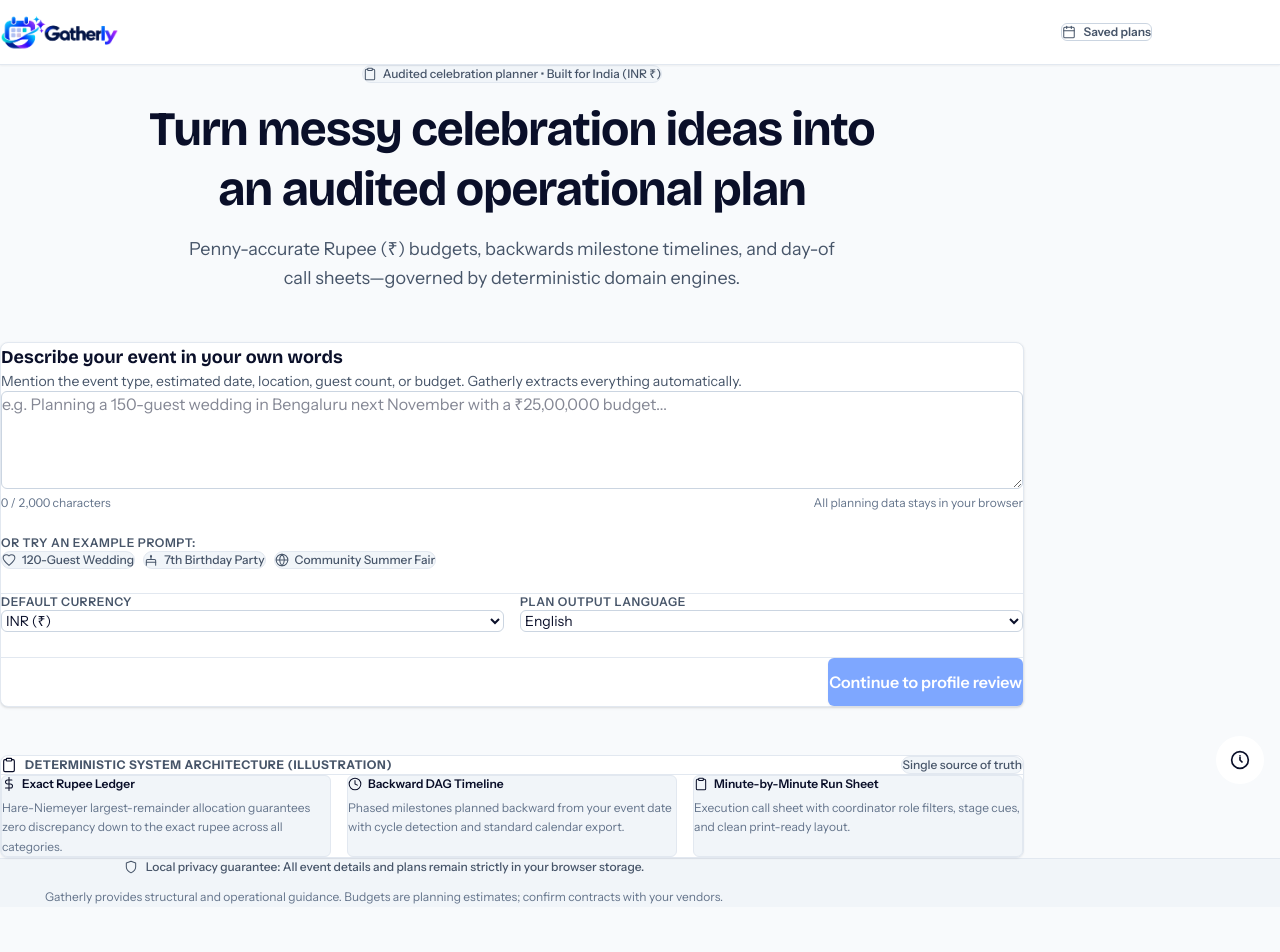
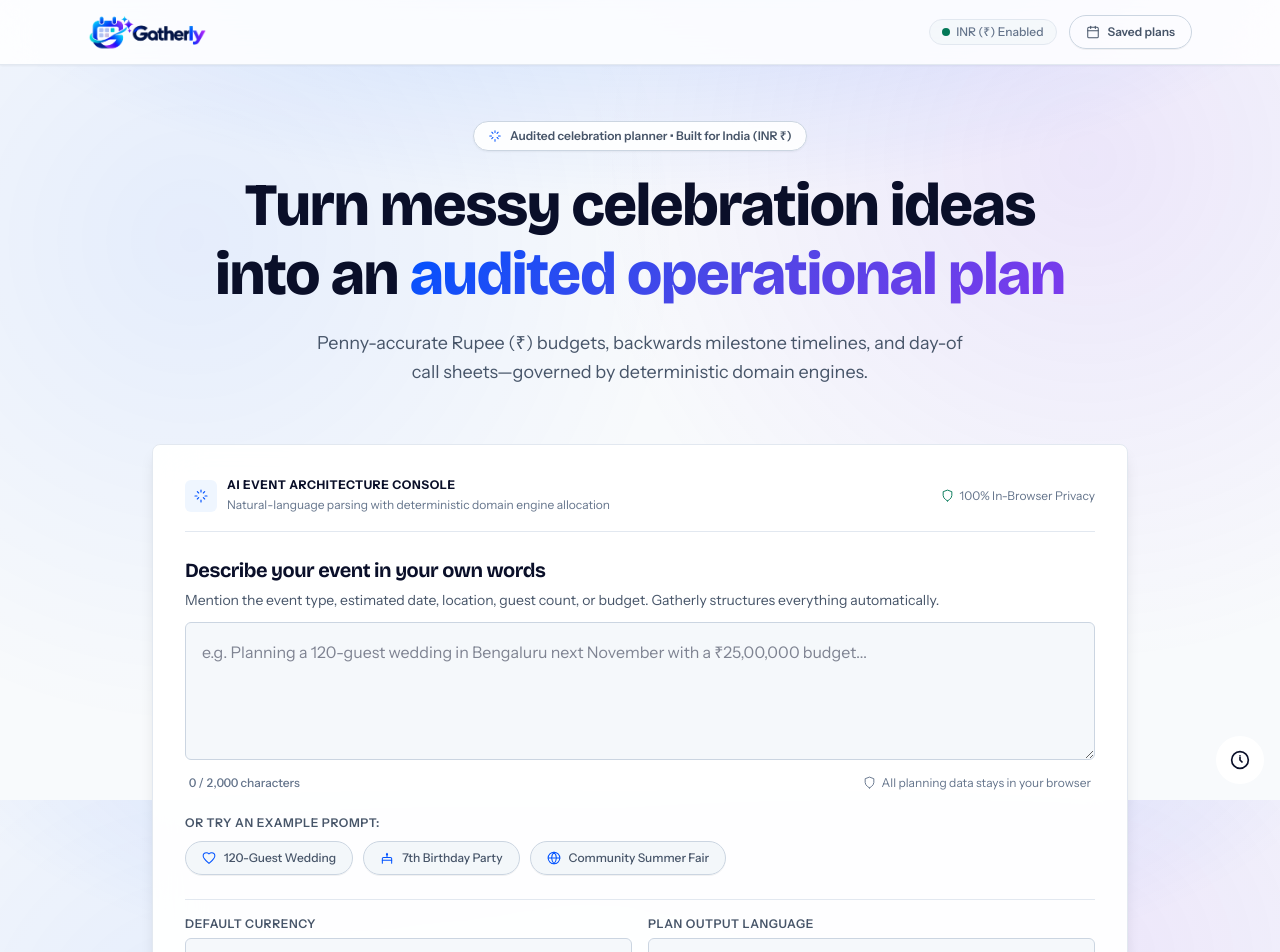
Before and after one commit to rupakbera21/gatherly, a Next.js app: page / in a window 1280 px wide. Shown: the top 952 px of the page. Before the commit the page ends 907 px from the top, so only its background shows below. Built offline with nearby package versions, Linux system fonts and the light colour scheme.

Commit message:
style(brand): elevate luxury studio aesthetic, contrast-proof dark logo, and font rendering

```diff
--- a/src/app/globals.css
+++ b/src/app/globals.css
@@ -92,8 +92,8 @@
   --motion-normal: 240ms cubic-bezier(0.16, 1, 0.3, 1);
 
   /* ---- Fonts ---- */
-  --font-family-display: var(--font-display), 'Bricolage Grotesque', system-ui, -apple-system, sans-serif;
-  --font-family-body: var(--font-body), 'Instrument Sans', var(--font-noto), 'Noto Sans', system-ui, sans-serif;
+  --font-family-display: var(--font-bricolage), 'Bricolage Grotesque', system-ui, -apple-system, sans-serif;
+  --font-family-body: var(--font-instrument), 'Instrument Sans', var(--font-noto), 'Noto Sans', system-ui, sans-serif;
   --font-dyslexia: 'OpenDyslexic', 'Comic Sans MS', cursive;
   --font-scale: 1;
 }
@@ -337,23 +337,65 @@
 .text-brand {
   color: var(--primary);
 }
+.text-brand-gradient {
+  background-image: linear-gradient(135deg, #0052ff 0%, #4f46e5 50%, #7c3aed 100%);
+  -webkit-background-clip: text;
+  background-clip: text;
+  color: transparent;
+}
+
+/* Brand Logo Dynamic Theme Switcher */
+.brand-logo-light {
+  display: block;
+}
+.brand-logo-dark {
+  display: none;
+}
+
+@media (prefers-color-scheme: dark) {
+  :root:not([data-theme="light"]) .brand-logo-light {
+    display: none !important;
+  }
+  :root:not([data-theme="light"]) .brand-logo-dark {
+    display: block !important;
+  }
+  :root:not([data-theme="light"]) .text-brand-gradient {
+    background-image: linear-gradient(135deg, #60a5fa 0%, #818cf8 50%, #c084fc 100%);
+  }
+}
+
+[data-theme="dark"] .brand-logo-light {
+  display: none !important;
+}
+[data-theme="dark"] .brand-logo-dark {
+  display: block !important;
+}
+[data-theme="dark"] .text-brand-gradient {
+  background-image: linear-gradient(135deg, #60a5fa 0%, #818cf8 50%, #c084fc 100%);
+}
+
+[data-theme="light"] .brand-logo-light {
+  display: block !important;
+}
+[data-theme="light"] .brand-logo-dark {
+  display: none !important;
+}
 
 /* ============================================================
    Global Base & Typography
    ============================================================ */
 
-*,
-*::before,
-*::after {
-  box-sizing: border-box;
-  margin: 0;
-  padding: 0;
-}
-
 html {
   font-size: calc(16px * var(--font-scale));
   scroll-behavior: smooth;
   -webkit-text-size-adjust: 100%;
+  box-sizing: border-box;
+}
+
+*,
+*::before,
+*::after {
+  box-sizing: inherit;
 }
 
 body {
@@ -361,6 +403,12 @@ body {
   font-size: 0.9375rem; /* 15px */
   line-height: 1.5;
   background-color: var(--bg-canvas);
+  background-image:
+    radial-gradient(ellipse 80% 50% at 50% -10%, rgba(0, 82, 255, 0.18), transparent 70%),
+    radial-gradient(circle at 85% 20%, rgba(124, 58, 237, 0.1), transparent 40%),
+    radial-gradient(circle at 15% 30%, rgba(0, 82, 255, 0.08), transparent 40%);
+  background-repeat: no-repeat;
+  background-attachment: fixed;
   color: var(--text-primary);
   min-height: 100dvh;
   -webkit-font-smoothing: antialiased;
--- a/src/app/layout.tsx
+++ b/src/app/layout.tsx
@@ -13,13 +13,13 @@ import { AccessibilityToolbar } from "@/components/AccessibilityToolbar";
 const bricolage = Bricolage_Grotesque({
   subsets: ["latin", "latin-ext"],
   display: "swap",
-  variable: "--font-display",
+  variable: "--font-bricolage",
 });
 
 const instrument = Instrument_Sans({
   subsets: ["latin", "latin-ext"],
   display: "swap",
-  variable: "--font-body",
+  variable: "--font-instrument",
 });
 
 const notoSans = Noto_Sans({
--- a/src/app/page.tsx
+++ b/src/app/page.tsx
@@ -18,15 +18,19 @@ export const metadata: Metadata = {
 
 export default function HomePage() {
   return (
-    <main id="main-content" tabIndex={-1} className="min-h-screen bg-canvas text-primary">
-      {/* Top Application Header */}
-      <header className="w-full border-b border-border-subtle bg-surface/90 backdrop-blur-md sticky top-0 z-30 shadow-xs">
+    <main id="main-content" tabIndex={-1} className="min-h-screen text-primary relative selection:bg-primary/20 selection:text-primary">
+      {/* Top Application Header with Glassmorphism */}
+      <header className="w-full border-b border-border-subtle bg-surface/85 backdrop-blur-xl sticky top-0 z-30 shadow-xs">
         <div className="max-w-6xl mx-auto px-4 sm:px-6 h-16 flex items-center justify-between">
           <BrandLogo size="md" />
           <div className="flex items-center gap-3">
+            <div className="hidden sm:inline-flex items-center gap-1.5 px-3 py-1 rounded-full border border-border-subtle bg-surface-elevated/60 text-xs font-medium text-tertiary">
+              <span className="w-2 h-2 rounded-full bg-status-success inline-block" aria-hidden />
+              <span>INR (₹) Enabled</span>
+            </div>
             <Link
               href="/events"
-              className="text-xs font-semibold px-3.5 py-2 rounded-control border border-border-strong text-secondary hover:text-primary hover:bg-surface-elevated transition-colors no-underline flex items-center gap-2"
+              className="text-xs font-semibold px-4 py-2 rounded-full border border-border-strong text-secondary hover:text-primary hover:border-primary hover:bg-surface-elevated transition-all no-underline flex items-center gap-2 shadow-2xs"
             >
               <Icon name="calendar" size={14} aria-hidden />
               <span>Saved plans</span>
@@ -36,78 +40,104 @@ export default function HomePage() {
       </header>
 
       {/* Main Command Center & Intake */}
-      <div className="max-w-5xl mx-auto px-4 sm:px-6 pt-12 pb-20 flex flex-col gap-12">
-        {/* Focused Hero Section */}
-        <section className="text-center flex flex-col items-center gap-4">
-          <Badge variant="neutral" icon="clipboard">
-            Audited celebration planner • Built for India (INR ₹)
-          </Badge>
-          <h1 className="text-3xl sm:text-4xl lg:text-5xl font-bold font-display text-primary tracking-tight max-w-3xl leading-tight">
-            Turn messy celebration ideas into an audited operational plan
+      <div className="max-w-5xl mx-auto px-4 sm:px-6 pt-10 sm:pt-14 pb-20 flex flex-col gap-12 sm:gap-14">
+        {/* Focused Hero Section with Brand Gradient */}
+        <section className="text-center flex flex-col items-center gap-4 sm:gap-5">
+          <div className="inline-flex items-center gap-2 px-3.5 py-1.5 rounded-full border border-border-strong bg-surface/90 backdrop-blur-md text-xs font-semibold text-secondary shadow-xs">
+            <Icon name="sparkles" size={14} className="text-brand" aria-hidden />
+            <span>Audited celebration planner • Built for India (INR ₹)</span>
+          </div>
+
+          <h1 className="text-3xl sm:text-5xl lg:text-6xl font-extrabold font-display text-primary tracking-tight max-w-4xl leading-[1.15]">
+            Turn messy celebration ideas into an{" "}
+            <span className="text-brand-gradient">audited operational plan</span>
           </h1>
+
           <p className="text-secondary text-base sm:text-lg max-w-2xl leading-relaxed">
             Penny-accurate Rupee (₹) budgets, backwards milestone timelines, and day-of call sheets—governed by deterministic domain engines.
           </p>
         </section>
 
         {/* Unified Interactive Intake Console */}
-        <div id="intake-container">
+        <div id="intake-container" className="w-full">
           <IntakeSection />
         </div>
 
         {/* Architectural Engine Safeguards */}
-        <section className="border border-border-subtle rounded-surface bg-surface p-6 shadow-xs">
-          <div className="flex items-center justify-between pb-3 border-b border-border-subtle mb-4">
-            <div className="flex items-center gap-2">
-              <Icon name="clipboard" size={16} aria-hidden />
-              <span className="text-xs font-bold uppercase tracking-wider text-secondary">
-                Deterministic System Architecture (Illustration)
-              </span>
+        <section className="border border-border-strong rounded-surface bg-surface/90 backdrop-blur-sm p-6 sm:p-8 shadow-sm">
+          <div className="flex flex-col sm:flex-row sm:items-center justify-between pb-4 border-b border-border-subtle mb-6 gap-3">
+            <div className="flex items-center gap-2.5">
+              <div className="p-1.5 rounded-control bg-primary-subtle text-brand flex items-center justify-center">
+                <Icon name="shield" size={16} aria-hidden />
+              </div>
+              <div>
+                <span className="text-xs font-bold uppercase tracking-wider text-primary block">
+                  Deterministic Domain Safeguards
+                </span>
+                <span className="text-xs text-tertiary">
+                  Zero rounding drift • Acyclic milestone DAGs • Mathematical rigor
+                </span>
+              </div>
             </div>
             <Badge variant="neutral" size="sm">
               Single source of truth
             </Badge>
           </div>
 
-          <div className="grid grid-cols-1 md:grid-cols-3 gap-4 text-xs">
-            <div className="p-3.5 bg-surface-elevated rounded-control border border-border-subtle flex flex-col gap-1.5">
-              <span className="font-semibold text-primary flex items-center gap-1.5">
-                <Icon name="currency" size={14} aria-hidden />
-                Exact Rupee Ledger
-              </span>
+          <div className="grid grid-cols-1 md:grid-cols-3 gap-5 text-xs">
+            <div className="p-5 bg-surface-elevated/70 rounded-control border border-border-subtle flex flex-col gap-2.5 hover:border-border-strong transition-colors">
+              <div className="flex items-center gap-2 text-primary font-semibold text-sm">
+                <Icon name="currency" size={16} className="text-brand" aria-hidden />
+                <span>Exact Rupee Ledger</span>
+              </div>
               <p className="text-tertiary leading-relaxed">
                 Hare-Niemeyer largest-remainder allocation guarantees zero discrepancy down to the exact rupee across all categories.
               </p>
+              <div className="mt-auto pt-2">
+                <span className="inline-flex text-2xs font-semibold uppercase tracking-wider text-secondary px-2 py-0.5 rounded-full bg-surface border border-border-subtle">
+                  0-rupee drift
+                </span>
+              </div>
             </div>
 
-            <div className="p-3.5 bg-surface-elevated rounded-control border border-border-subtle flex flex-col gap-1.5">
-              <span className="font-semibold text-primary flex items-center gap-1.5">
-                <Icon name="clock" size={14} aria-hidden />
-                Backward DAG Timeline
-              </span>
+            <div className="p-5 bg-surface-elevated/70 rounded-control border border-border-subtle flex flex-col gap-2.5 hover:border-border-strong transition-colors">
+              <div className="flex items-center gap-2 text-primary font-semibold text-sm">
+                <Icon name="clock" size={16} className="text-brand" aria-hidden />
+                <span>Backward DAG Timeline</span>
+              </div>
               <p className="text-tertiary leading-relaxed">
                 Phased milestones planned backward from your event date with cycle detection and standard calendar export.
               </p>
+              <div className="mt-auto pt-2">
+                <span className="inline-flex text-2xs font-semibold uppercase tracking-wider text-secondary px-2 py-0.5 rounded-full bg-surface border border-border-subtle">
+                  Topological sort
+                </span>
+              </div>
             </div>
 
-            <div className="p-3.5 bg-surface-elevated rounded-control border border-border-subtle flex flex-col gap-1.5">
-              <span className="font-semibold text-primary flex items-center gap-1.5">
-                <Icon name="clipboard" size={14} aria-hidden />
-                Minute-by-Minute Run Sheet
-              </span>
+            <div className="p-5 bg-surface-elevated/70 rounded-control border border-border-subtle flex flex-col gap-2.5 hover:border-border-strong transition-colors">
+              <div className="flex items-center gap-2 text-primary font-semibold text-sm">
+                <Icon name="clipboard" size={16} className="text-brand" aria-hidden />
+                <span>Minute-by-Minute Run Sheet</span>
+              </div>
               <p className="text-tertiary leading-relaxed">
                 Execution call sheet with coordinator role filters, stage cues, and clean print-ready layout.
               </p>
+              <div className="mt-auto pt-2">
+                <span className="inline-flex text-2xs font-semibold uppercase tracking-wider text-secondary px-2 py-0.5 rounded-full bg-surface border border-border-subtle">
+                  Print ready
+                </span>
+              </div>
             </div>
           </div>
         </section>
       </div>
 
       {/* Grounded Footer & Privacy Note */}
-      <footer className="border-t border-border-subtle bg-surface-elevated py-8 px-4 text-center">
+      <footer className="border-t border-border-subtle bg-surface-elevated/60 py-8 px-4 text-center">
         <div className="max-w-3xl mx-auto flex flex-col items-center gap-3 text-xs text-tertiary">
           <div className="flex items-center gap-2 text-secondary font-medium">
-            <Icon name="shield" size={14} aria-hidden />
+            <Icon name="shield" size={14} className="text-brand" aria-hidden />
             <span>Local privacy guarantee: All event details and plans remain strictly in your browser storage.</span>
           </div>
           <p className="leading-relaxed">
--- a/src/components/intake/IntakeSection.tsx
+++ b/src/components/intake/IntakeSection.tsx
@@ -129,17 +129,38 @@ export function IntakeSection() {
       className="w-full mx-auto"
       aria-label="Event description intake"
     >
-      <Surface variant="default" className="p-6 sm:p-8 shadow-sm">
+      <Surface variant="default" className="p-6 sm:p-8 rounded-surface border border-border-strong bg-surface/95 backdrop-blur-xl shadow-lg">
         <form onSubmit={handleAnalyze} className="flex flex-col gap-6">
+          {/* Studio Console Header */}
+          <div className="flex flex-col sm:flex-row sm:items-center justify-between pb-4 border-b border-border-subtle gap-2">
+            <div className="flex items-center gap-2.5">
+              <div className="p-2 rounded-control bg-primary-subtle text-brand flex items-center justify-center">
+                <Icon name="sparkles" size={16} aria-hidden />
+              </div>
+              <div>
+                <span className="text-xs font-bold uppercase tracking-wider text-primary block">
+                  AI Event Architecture Console
+                </span>
+                <span className="text-xs text-tertiary">
+                  Natural-language parsing with deterministic domain engine allocation
+                </span>
+              </div>
+            </div>
+            <div className="flex items-center gap-1.5 text-xs text-tertiary">
+              <Icon name="shield" size={13} className="text-status-success" aria-hidden />
+              <span>100% In-Browser Privacy</span>
+            </div>
+          </div>
+
           <div>
             <label
               htmlFor="event-description-input"
-              className="block text-lg font-bold font-display text-primary mb-1 text-left"
+              className="block text-xl font-bold font-display text-primary mb-1.5 text-left tracking-tight"
             >
               Describe your event in your own words
             </label>
             <p className="text-sm text-secondary mb-3 text-left">
-              Mention the event type, estimated date, location, guest count, or budget. Gatherly extracts everything automatically.
+              Mention the event type, estimated date, location, guest count, or budget. Gatherly structures everything automatically.
             </p>
 
             <textarea
@@ -148,32 +169,35 @@ export function IntakeSection() {
               value={description}
               onChange={(e) => setDescription(e.target.value)}
               maxLength={2000}
-              placeholder="e.g. Planning a 150-guest wedding in Bengaluru next November with a ₹25,00,000 budget..."
-              className="w-full p-4 rounded-control border border-border-strong bg-surface text-primary placeholder:text-tertiary focus:outline-none focus:border-primary text-base resize-y transition-colors"
+              placeholder="e.g. Planning a 120-guest wedding in Bengaluru next November with a ₹25,00,000 budget..."
+              className="w-full p-4 rounded-control border border-border-strong bg-surface-elevated/70 text-primary placeholder:text-tertiary focus:outline-none focus:border-primary focus:ring-1 focus:ring-primary text-base resize-y transition-colors leading-relaxed"
               required
               aria-describedby={errorMsg ? "intake-error" : "char-counter"}
             />
 
-            <div className="flex items-center justify-between text-xs text-tertiary mt-1.5 px-1">
-              <span id="char-counter" className="tnum">{description.length} / 2,000 characters</span>
-              <span>All planning data stays in your browser</span>
+            <div className="flex items-center justify-between text-xs text-tertiary mt-2 px-1">
+              <span id="char-counter" className="tnum font-medium">{description.length} / 2,000 characters</span>
+              <span className="flex items-center gap-1.5">
+                <Icon name="shield" size={13} aria-hidden />
+                <span>All planning data stays in your browser</span>
+              </span>
             </div>
           </div>
 
           {/* Example Prompt Chips */}
           <div className="text-left">
-            <span className="block text-xs font-semibold uppercase tracking-wider text-secondary mb-2">
+            <span className="block text-xs font-semibold uppercase tracking-wider text-secondary mb-2.5">
               Or try an example prompt:
             </span>
-            <div className="flex flex-wrap gap-2">
+            <div className="flex flex-wrap gap-2.5">
               {EXAMPLE_PROMPTS.map((prompt) => (
                 <button
                   key={prompt.label}
                   type="button"
                   onClick={() => setDescription(prompt.text)}
-                  className="inline-flex items-center gap-1.5 text-xs font-medium px-3 py-1.5 rounded-full bg-surface-elevated text-secondary border border-border-subtle hover:text-primary hover:border-primary transition-colors cursor-pointer"
+                  className="inline-flex items-center gap-2 text-xs font-medium px-4 py-2 rounded-full bg-surface-elevated/80 text-secondary border border-border-strong hover:text-primary hover:border-primary hover:bg-surface-elevated transition-all cursor-pointer shadow-2xs"
                 >
-                  <Icon name={prompt.icon} size={14} aria-hidden />
+                  <Icon name={prompt.icon} size={14} className="text-brand" aria-hidden />
                   <span>{prompt.label}</span>
                 </button>
               ))}
@@ -193,7 +217,7 @@ export function IntakeSection() {
                 id="intake-currency"
                 value={currency}
                 onChange={(e) => setCurrency(e.target.value)}
-                className="w-full text-sm px-3 py-2 rounded-control border border-border-strong bg-surface text-primary cursor-pointer focus:outline-none focus:border-primary"
+                className="w-full text-sm px-3.5 py-2.5 rounded-control border border-border-strong bg-surface-elevated/70 text-primary cursor-pointer focus:outline-none focus:border-primary focus:ring-1 focus:ring-primary"
               >
                 {CURRENCY_OPTIONS.map((c) => (
                   <option key={c.value} value={c.value}>
@@ -214,7 +238,7 @@ export function IntakeSection() {
                 id="intake-language"
                 value={language}
                 onChange={(e) => setLanguage(e.target.value)}
-                className="w-full text-sm px-3 py-2 rounded-control border border-border-strong bg-surface text-primary cursor-pointer focus:outline-none focus:border-primary"
+                className="w-full text-sm px-3.5 py-2.5 rounded-control border border-border-strong bg-surface-elevated/70 text-primary cursor-pointer focus:outline-none focus:border-primary focus:ring-1 focus:ring-primary"
               >
                 {LANGUAGE_OPTIONS.map((l) => (
                   <option key={l.value} value={l.value}>
@@ -229,7 +253,7 @@ export function IntakeSection() {
             <div
               id="intake-error"
               role="alert"
-              className="p-3 bg-status-danger-bg border border-status-danger-border rounded-control text-sm text-status-danger flex items-center gap-2"
+              className="p-3.5 bg-status-danger-bg border border-status-danger-border rounded-control text-sm text-status-danger flex items-center gap-2"
             >
               <Icon name="alert" size={16} aria-hidden />
               <span>{errorMsg}</span>
@@ -237,14 +261,15 @@ export function IntakeSection() {
           )}
 
           {/* Submit button */}
-          <div className="flex justify-end pt-4 border-t border-border-subtle">
+          <div className="flex justify-end pt-5 border-t border-border-subtle">
             <Button
               type="submit"
               variant="primary"
               size="lg"
               disabled={isSubmitting || !description.trim()}
               isLoading={isSubmitting}
-              className="w-full sm:w-auto"
+              rightIcon="arrow-right"
+              className="w-full sm:w-auto shadow-md shadow-primary/20 font-semibold px-8 py-3"
             >
               Continue to profile review
             </Button>
--- a/src/components/ui/BrandLogo.tsx
+++ b/src/components/ui/BrandLogo.tsx
@@ -1,6 +1,4 @@
-"use client";
-
-import React, { useEffect, useState } from "react";
+import React from "react";
 import Link from "next/link";
 
 interface BrandLogoProps {
@@ -20,54 +18,22 @@ export const BrandLogo: React.FC<BrandLogoProps> = ({
   size = "md",
   href = "/",
 }) => {
-  const [theme, setTheme] = useState<"light" | "dark" | "system">("system");
-
-  useEffect(() => {
-    const checkTheme = () => {
-      const currentTheme = document.documentElement.getAttribute("data-theme");
-      if (currentTheme === "dark") setTheme("dark");
-      else if (currentTheme === "light") setTheme("light");
-      else setTheme("system");
-    };
-
-    checkTheme();
-
-    const observer = new MutationObserver(checkTheme);
-    observer.observe(document.documentElement, {
-      attributes: true,
-      attributeFilter: ["data-theme"],
-    });
-
-    return () => observer.disconnect();
-  }, []);
-
-  const logoSrc =
-    theme === "dark"
-      ? "/logo-dark.png"
-      : theme === "light"
-      ? "/logo.png"
-      : undefined;
-
   const content = (
-    <div className={`inline-flex items-center gap-2 select-none ${className}`}>
-      {logoSrc ? (
-        /* eslint-disable-next-line @next/next/no-img-element */
-        <img
-          src={logoSrc}
-          alt="Gatherly Logo"
-          className={`${heightClasses[size]} w-auto object-contain`}
-        />
-      ) : (
-        <picture>
-          <source srcSet="/logo-dark.png" media="(prefers-color-scheme: dark)" />
-          {/* eslint-disable-next-line @next/next/no-img-element */}
-          <img
-            src="/logo.png"
-            alt="Gatherly Logo"
-            className={`${heightClasses[size]} w-auto object-contain`}
-          />
-        </picture>
-      )}
+    <div className={`inline-flex items-center select-none ${className}`}>
+      {/* Light theme logo: displays on light background */}
+      {/* eslint-disable-next-line @next/next/no-img-element */}
+      <img
+        src="/logo.png"
+        alt="Gatherly"
+        className={`brand-logo-light ${heightClasses[size]} w-auto object-contain`}
+      />
+      {/* Dark theme logo: displays on dark background */}
+      {/* eslint-disable-next-line @next/next/no-img-element */}
+      <img
+        src="/logo-dark.png"
+        alt="Gatherly"
+        className={`brand-logo-dark ${heightClasses[size]} w-auto object-contain`}
+      />
     </div>
   );
 
```
Also changed, not shown: public/logo-dark.png.
